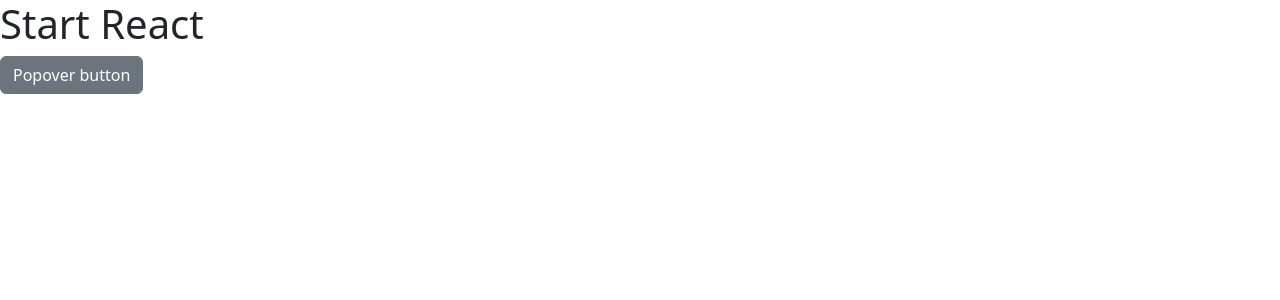
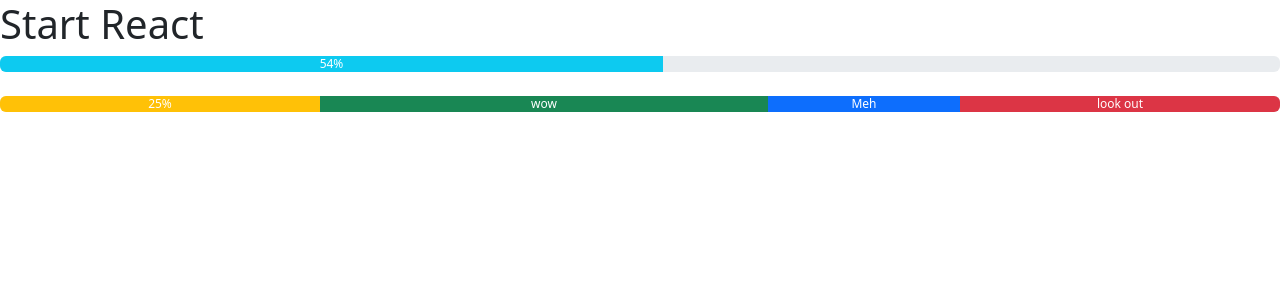
Before and after one commit to sonhayoni/React, a React (Create React App) app: page / in a window 1280 px wide. Shown: the top 300 px of the page. Built offline with nearby package versions, Linux system fonts and the light colour scheme.

Commit message:
add progress

```diff
--- a/src/App.js
+++ b/src/App.js
@@ -1,12 +1,12 @@
 import React from 'react';
-import Popover from './R051_ReactstrapPopover'
+import Progress from './R052_ReactstrapProgress'
 import 'bootstrap/dist/css/bootstrap.css'
 
 function App() {
   return (
     <div>
       <h1>Start React</h1>
-      <Popover />
+      <Progress />
     </div>
   );
 }
--- /dev/null
+++ b/src/R052_ReactstrapProgress.js
@@ -0,0 +1,37 @@
+import React, { Component } from "react";
+import { Progress } from "reactstrap";
+
+class R051_ReactstrapPopover extends Component {
+    constructor(props) {
+        super(props);
+        this.state = { progress: 0 }
+    }
+    componentDidMount() { this.progress() }
+
+    progress = () => {
+        if (this.state.progress !== 100) {
+            setTimeout(function () {
+                this.setState({ progress: this.state.progress + 1 });
+                this.progress();
+            }.bind(this), 100);
+        }
+    }
+
+    render() {
+        return (
+            <>
+                <Progress color="info" value={this.state.progress}>
+                    {this.state.progress}%
+                </Progress><br />
+                <Progress multi>
+                    <Progress bar color="warning" value="25">25%</Progress>
+                    <Progress bar color="success" value="35">wow</Progress>
+                    <Progress bar value="15">Meh</Progress>
+                    <Progress bar color="danger" value="25">look out</Progress>
+                </Progress>
+            </>
+        )
+    }
+}
+
+export default R051_ReactstrapPopover;
```
